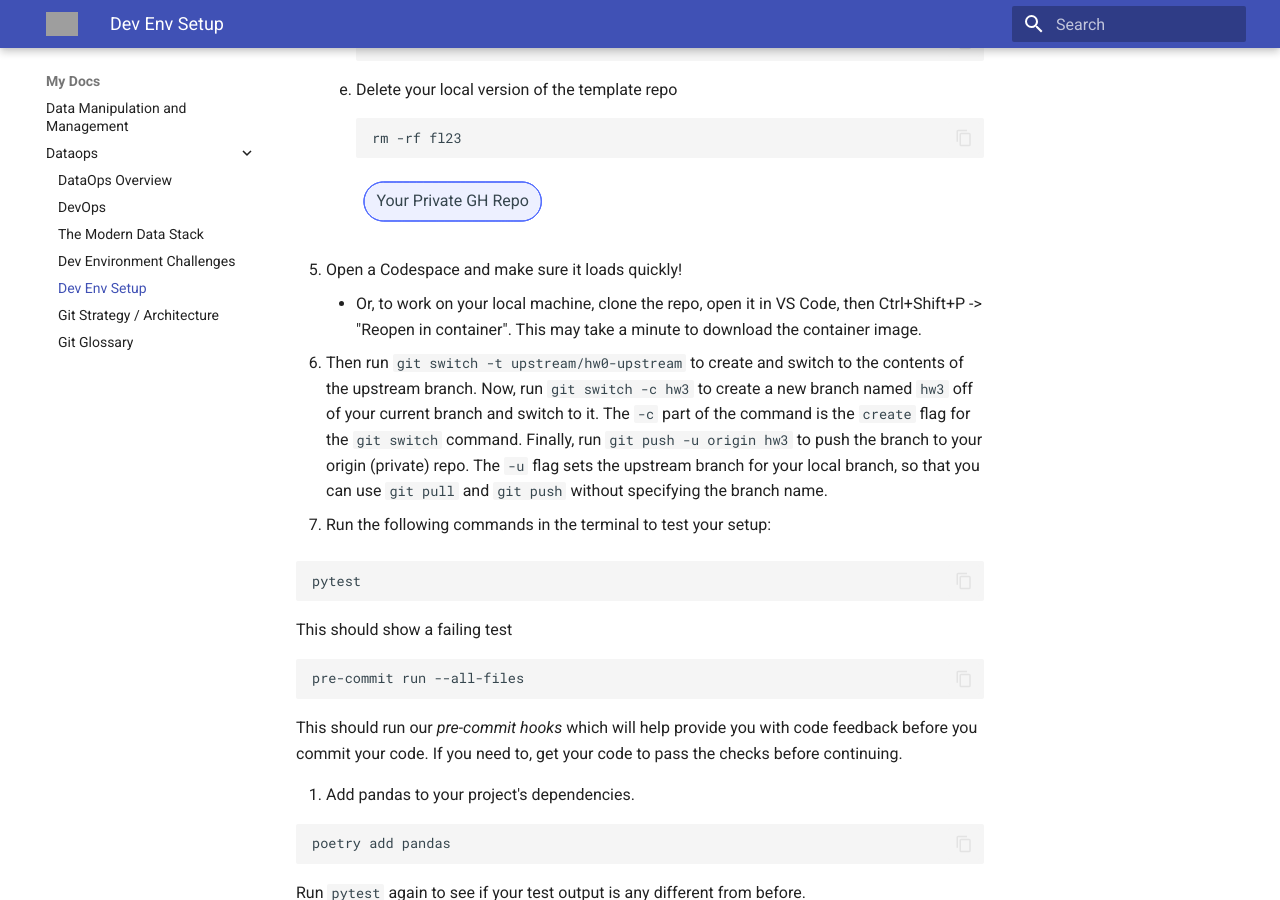
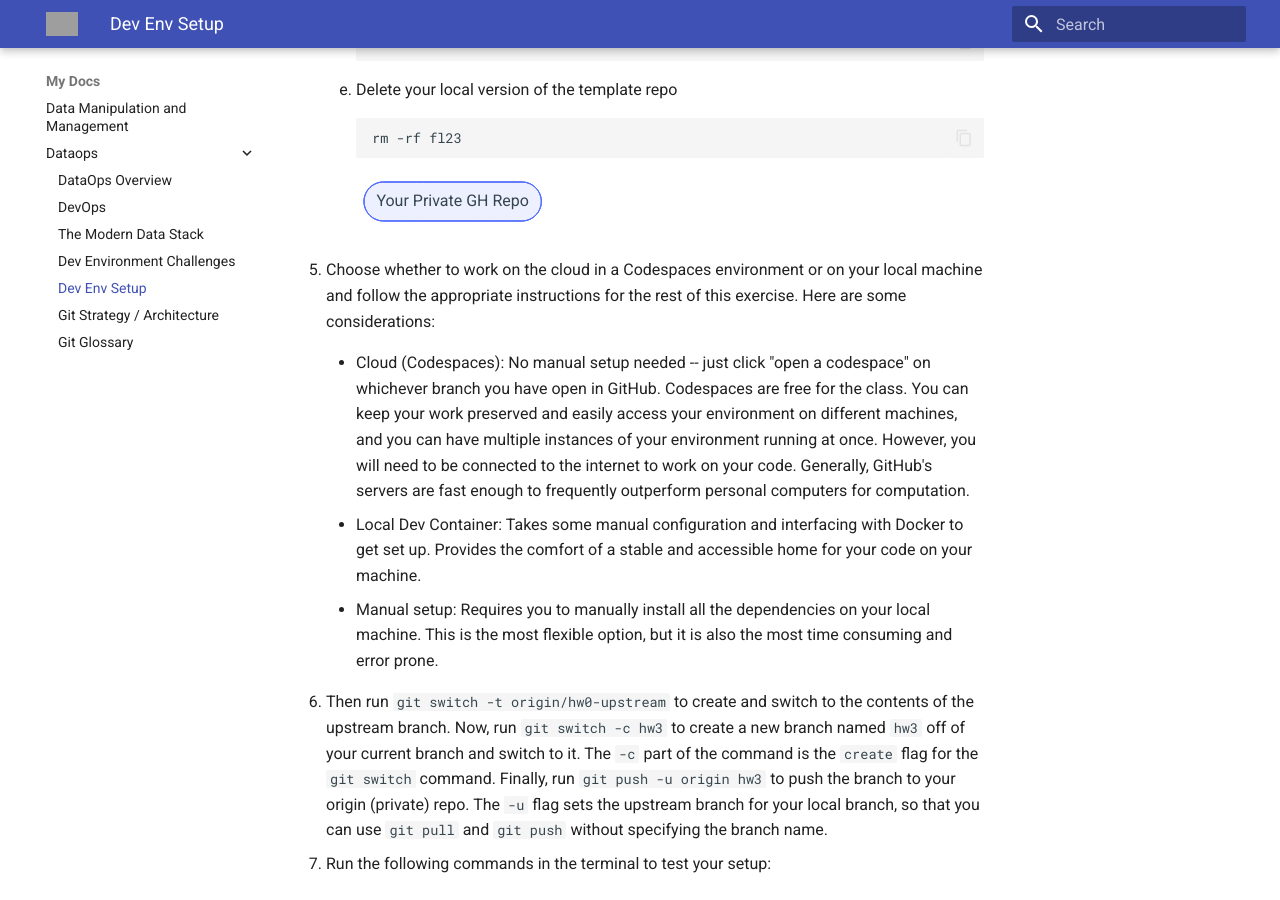
Before and after one commit to wustl-data/rooster-cogburn, an MkDocs documentation site: the page built from docs/dataops/env-setup.md, in a window 1280 px wide and 900 px high, scrolled down 912 px. Built offline with MkDocs 1.6.1 and Material for MkDocs 9.7.7, drawn with Linux system fonts in a browser that asks for light colours; grey boxes are pictures that could not be loaded.

Commit message:
docs: env setup corrections

````diff
--- a/docs/dataops/env-setup.md
+++ b/docs/dataops/env-setup.md
@@ -52,11 +52,14 @@ Follow these instructions to set up and test your development environment:
         origin([Your Private GH Repo])
         ```
 
-5. Open a Codespace and make sure it loads quickly!
+5. Choose whether to work on the cloud in a Codespaces environment or on your local machine and follow the appropriate instructions for the rest of this exercise. Here are some considerations:
+    - Cloud (Codespaces): No manual setup needed -- just click "open a codespace" on whichever branch you have open in GitHub. Codespaces are free for the class. You can keep your work preserved and easily access your environment on different machines, and you can have multiple instances of your environment running at once. However, you will need to be connected to the internet to work on your code. Generally, GitHub's servers are fast enough to frequently outperform personal computers for computation.
 
-    - Or, to work on your local machine, clone the repo, open it in VS Code, then Ctrl+Shift+P -> "Reopen in container". This may take a minute to download the container image.
+    - Local Dev Container: Takes some manual configuration and interfacing with Docker to get set up. Provides the comfort of a stable and accessible home for your code on your machine.
 
-6. Then run `git switch -t upstream/hw0-upstream` to create and switch to the contents of the upstream branch. Now, run `git switch -c hw3` to create a new branch named `hw3` off of your current branch and switch to it. The `-c` part of the command is the `create` flag for the `git switch` command. Finally, run `git push -u origin hw3` to push the branch to your origin (private) repo. The `-u` flag sets the upstream branch for your local branch, so that you can use `git pull` and `git push` without specifying the branch name.
+    - Manual setup: Requires you to manually install all the dependencies on your local machine. This is the most flexible option, but it is also the most time consuming and error prone.
+
+6. Then run `git switch -t origin/hw0-upstream` to create and switch to the contents of the upstream branch. Now, run `git switch -c hw3` to create a new branch named `hw3` off of your current branch and switch to it. The `-c` part of the command is the `create` flag for the `git switch` command. Finally, run `git push -u origin hw3` to push the branch to your origin (private) repo. The `-u` flag sets the upstream branch for your local branch, so that you can use `git pull` and `git push` without specifying the branch name.
 
 7. Run the following commands in the terminal to test your setup:
 
````
